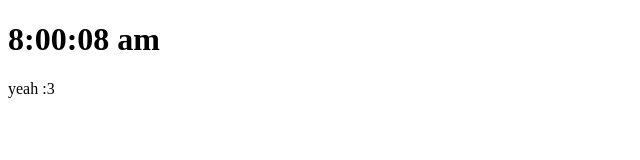
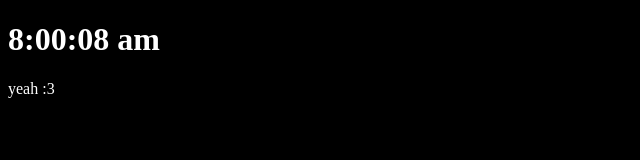
Before and after one commit to katsumashi/bedroom-status-display, a plain HTML site: page index.html in a window 1280 px wide. Shown: the whole page, without its empty margins (0-640 px from the left). Drawn offline with Linux system fonts and the light colour scheme.

Commit message:
changed background colour & updated index.html

```diff
--- a/index.html
+++ b/index.html
@@ -4,6 +4,7 @@
         <meta charset="utf-8">
         <title>katsumashi's status display app</title>
         <script defer src="index.js" charset="utf-8"></script>
+        <link rel=stylesheet href="style.css">
     </head>
 
     <!-- The header is a clock -->
--- a/style.css
+++ b/style.css
@@ -0,0 +1,4 @@
+body {
+    background-color: black;
+    color: white;
+}
```
